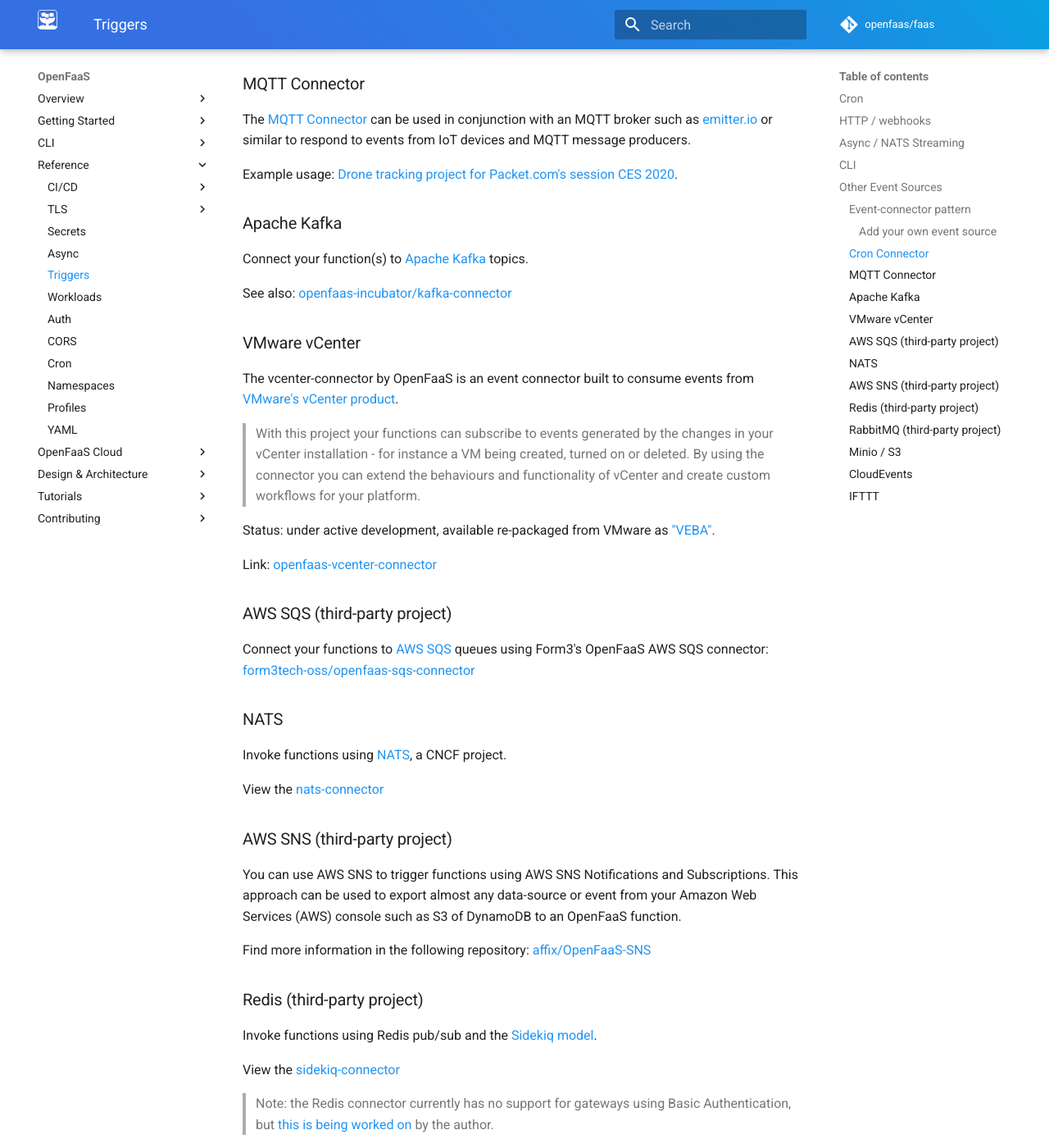
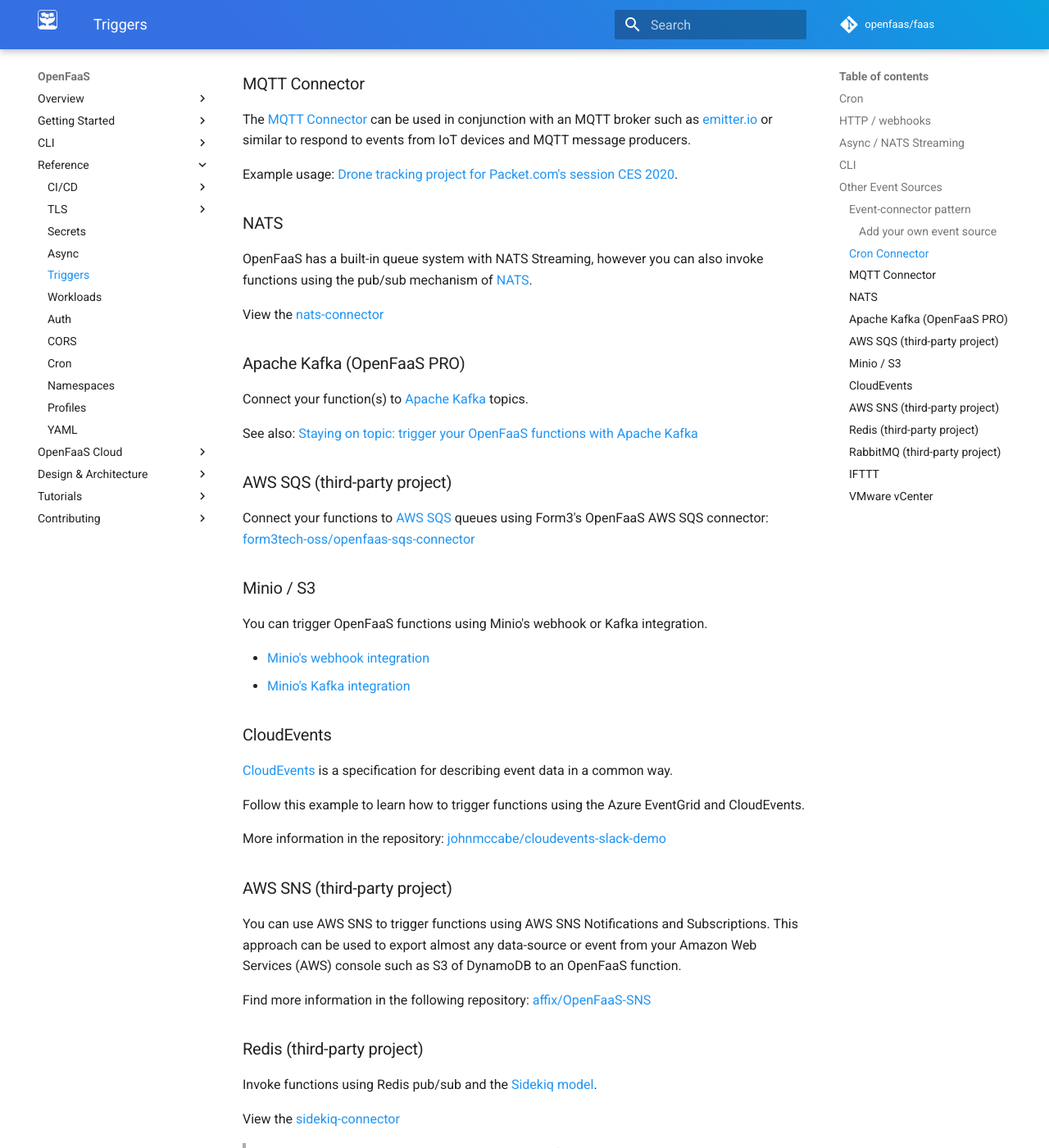
Before and after one commit to openfaas/docs, an MkDocs documentation site: the page built from docs/reference/triggers.md, in a window 1280 px wide and 1400 px high, scrolled down 2010 px. Shown: the whole window at 82% size. Built offline with MkDocs 1.6.1 and Material for MkDocs 9.7.7, drawn with Linux system fonts in a browser that asks for light colours; comment, search, counter and statistics services are not loaded; some of the changed text lies outside the part shown.

Commit message:
Update OpenFaaS PRO documentation
Signed-off-by: Alex Ellis (OpenFaaS Ltd) <alexellis2@gmail.com>

```diff
--- a/docs/contributing/code-repositories.md
+++ b/docs/contributing/code-repositories.md
@@ -31,13 +31,10 @@ Some people have wrongly assumed that the "incubator" organisation means that th
 
 | Repository        | Headline                         |
 |:------------------|:---------------------------------|
-| [of-watchdog](https://github.com/openfaas-incubator/of-watchdog)              | The OpenFaaS watchdog re-written with mode-abstractions for both STDIO & HTTP |
-| [faas-idler](https://github.com/openfaas-incubator/faas-idler)         | Scale OpenFaaS functions to zero replicas after specified period of inactivity   |
-| [openfaas-operator](https://github.com/openfaas-incubator/openfaas-operator)         | The OpenFaaS CRD Operator for Kubernetes   |
-| [kafka-connector](https://github.com/openfaas-incubator/kafka-connector)         | The Kafka connector connects OpenFaaS functions to Kafka topics   |
-| [ofc-bootstrap](https://github.com/openfaas-incubator/ofc-bootstrap) | "one-click" CLI to install OpenFaaS Cloud on Kubernetes |
-| [ingress-operator](https://github.com/openfaas-incubator/ingress-operator/) | Provides `FunctionIngress` CRD for Custom Domains on Kubernetes |
-| [connector-sdk](https://github.com/openfaas-incubator/connector-sdk)         | Build your own event connectors for OpenFaaS |
+| [of-watchdog](https://github.com/openfaas/of-watchdog)              | The OpenFaaS watchdog re-written with mode-abstractions for both STDIO & HTTP |
+| [ofc-bootstrap](https://github.com/openfaas/ofc-bootstrap) | "one-click" CLI to install OpenFaaS Cloud on Kubernetes |
+| [ingress-operator](https://github.com/openfaas/ingress-operator/) | Provides `FunctionIngress` CRD for Custom Domains on Kubernetes |
+| [connector-sdk](https://github.com/openfaas/connector-sdk)         | Build your own event connectors for OpenFaaS |
 | [vcenter-connector](https://github.com/openfaas-incubator/vcenter-connector) | Trigger OpenFaaS Functions from events in VMware vCenter |
 | [faas-federation](https://github.com/openfaas-incubator/faas-federation) | Federate two OpenFaaS installations into one API |
 | [faas-memory](https://github.com/openfaas-incubator/faas-memory) | An OpenFaaS Provider example using memory for state. |
@@ -46,17 +43,15 @@ Some people have wrongly assumed that the "incubator" organisation means that th
 
 | Repository        | Headline                         |
 |:------------------|:---------------------------------|
-| [workshop-vscode](https://github.com/openfaas-incubator/workshop-vscode) | Run a Kubernetes workshop with VSCode in the browser |
-| [openfaas-linkerd2](https://github.com/openfaas-incubator/openfaas-linkerd2) | Lightweight Serverless on Kubernetes with mTLS and traffic-splitting with Linkerd2 |
+| [workshop-vscode](https://github.com/openfaas/workshop-vscode) | Run a Kubernetes workshop with VSCode in the browser |
+| [openfaas-linkerd2](https://github.com/openfaas/openfaas-linkerd2) | Lightweight Serverless on Kubernetes with mTLS and traffic-splitting with Linkerd2 |
 | [openfaas-function-auth](https://github.com/openfaas-incubator/openfaas-function-auth) | Examples of authentication in OpenFaaS Serverless functions. |
 
 ### Templates
 
 | Repository        | Headline                         |
 |:------------------|:---------------------------------|
-| [node10-express-template](https://github.com/openfaas-incubator/node10-express-template) | Node.js 10 Express template providing additional context and control over the HTTP response from your function |
-| [node10-express-service](https://github.com/openfaas-incubator/node10-express-service) | Template with Node.js and Express.js exposed fully |
-| [node8-express-template](https://github.com/openfaas-incubator/node8-express-template) | Node.js 8 template for OpenFaaS with HTTP via Express.js |
+| [templates](https://github.com/openfaas/templates)         | Official templates for OpenFaaS CLI used to scaffold a new function |
 | [golang-http-template](https://github.com/openfaas-incubator/golang-http-template) | Golang template providing additional control over the HTTP request and response.|
 | [powershell-http](https://github.com/openfaas-incubator/powershell-http-template) | PowerShell HTTP template |
 | [ruby-http](https://github.com/openfaas-incubator/ruby-http) | A Ruby HTTP template for OpenFaaS |
--- a/docs/reference/triggers.md
+++ b/docs/reference/triggers.md
@@ -50,43 +50,48 @@ The OpenFaaS connector-pattern allows you to create a broker or separate microse
 
 #### Add your own event source
 
-If you'd like to add an event source which is not listed below you can fork the OpenFaaS event [connector SDK](https://github.com/openfaas-incubator/connector-sdk) which is written in Go and use this to connect your pub/sub topics or message queues to functions in OpenFaaS.
+If you'd like to add an event source which is not listed below you can fork the OpenFaaS event [connector SDK](https://github.com/openfaas/connector-sdk) which is written in Go and use this to connect your pub/sub topics or message queues to functions in OpenFaaS.
 
 ### Cron Connector
 
-The [cron-connector](https://github.com/openfaas-incubator/cron-connector) is an OpenFaaS event-connector which can be used to trigger functions on a timed-basis. It works with all OpenFaaS providers.
+The [cron-connector](https://github.com/openfaas/cron-connector) is an OpenFaaS event-connector which can be used to trigger functions on a timed-basis. It works with all OpenFaaS providers.
 
 ### MQTT Connector
 
-The [MQTT Connector](https://github.com/openfaas-incubator/mqtt-connector) can be used in conjunction with an MQTT broker such as [emitter.io](https://emitter.io) or similar to respond to events from IoT devices and MQTT message producers.
+The [MQTT Connector](https://github.com/openfaas/mqtt-connector) can be used in conjunction with an MQTT broker such as [emitter.io](https://emitter.io) or similar to respond to events from IoT devices and MQTT message producers.
 
 Example usage: [Drone tracking project for Packet.com's session CES 2020](https://github.com/packet-labs/iot).
 
-### Apache Kafka
+### NATS
+
+OpenFaaS has a built-in queue system with NATS Streaming, however you can also invoke functions using the pub/sub mechanism of [NATS](https://nats.io).
+
+View the [nats-connector](https://github.com/openfaas/nats-connector)
+
+### Apache Kafka (OpenFaaS PRO)
 
 Connect your function(s) to [Apache Kafka](https://kafka.apache.org) topics.
 
-See also: [openfaas-incubator/kafka-connector](https://github.com/openfaas-incubator/kafka-connector)
-
-### VMware vCenter
-
-The vcenter-connector by OpenFaaS is an event connector built to consume events from [VMware's vCenter product](https://en.wikipedia.org/wiki/VCenter).
-
-> With this project your functions can subscribe to events generated by the changes in your vCenter installation - for instance a VM being created, turned on or deleted. By using the connector you can extend the behaviours and functionality of vCenter and create custom workflows for your platform.
-
-Status: under active development, available re-packaged from VMware as ["VEBA"](https://github.com/vmware-samples/vcenter-event-broker-appliance).
-
-Link: [openfaas-vcenter-connector](https://github.com/openfaas-incubator/openfaas-vcenter-connector)
+See also: [Staying on topic: trigger your OpenFaaS functions with Apache Kafka](https://www.openfaas.com/blog/kafka-connector/)
 
 ### AWS SQS (third-party project)
 
 Connect your functions to [AWS SQS](https://aws.amazon.com/sqs/) queues using Form3's OpenFaaS AWS SQS connector: [form3tech-oss/openfaas-sqs-connector](https://github.com/form3tech-oss/openfaas-sqs-connector)
 
-### NATS
+### Minio / S3
 
-Invoke functions using [NATS](https://nats.io), a CNCF project.
+You can trigger OpenFaaS functions using Minio's webhook or Kafka integration.
 
-View the [nats-connector](https://github.com/openfaas-incubator/nats-connector)
+* [Minio's webhook integration](https://blog.minio.io/introducing-webhooks-for-minio-e2c3ad26deb2)
+* [Minio's Kafka integration](https://docs.minio.io/docs/minio-bucket-notification-guide.html#apache-kafka)
+
+### CloudEvents
+
+[CloudEvents](https://cloudevents.io/) is a specification for describing event data in a common way.
+
+Follow this example to learn how to trigger functions using the Azure EventGrid and CloudEvents.
+
+More information in the repository: [johnmccabe/cloudevents-slack-demo](https://github.com/johnmccabe/cloudevents-slack-demo)
 
 ### AWS SNS (third-party project)
 
@@ -108,21 +113,6 @@ Invoke functions from RabbitMQ topics
 
 More information in the repository: [Templum/rabbitmq-connector](https://github.com/Templum/rabbitmq-connector)
 
-### Minio / S3
-
-You can trigger OpenFaaS functions using Minio's webhook or Kafka integration.
-
-* [Minio's webhook integration](https://blog.minio.io/introducing-webhooks-for-minio-e2c3ad26deb2)
-* [Minio's Kafka integration](https://docs.minio.io/docs/minio-bucket-notification-guide.html#apache-kafka)
-
-### CloudEvents
-
-[CloudEvents](https://cloudevents.io/) is a specification for describing event data in a common way.
-
-Follow this example to learn how to trigger functions using the Azure EventGrid and CloudEvents.
-
-More information in the repository: [johnmccabe/cloudevents-slack-demo](https://github.com/johnmccabe/cloudevents-slack-demo)
-
 ### IFTTT
 
 You can trigger OpenFaaS functions using webhooks sent via the (if this, then that) service.
@@ -132,3 +122,14 @@ An example may be triggering a function which forwards Tweets about your brand o
 See an example of a function built to forward Tweets from IFTTTT to Slack using Golang: [filter-tweets](https://github.com/openfaas-incubator/social-functions/blob/master/filter-tweets/handler.go).
 
 Visit [ifttt.com](https://ifttt.com) to learn more.
+
+
+### VMware vCenter
+
+The vcenter-connector by OpenFaaS is an event connector built to consume events from [VMware's vCenter product](https://en.wikipedia.org/wiki/VCenter).
+
+> With this project your functions can subscribe to events generated by the changes in your vCenter installation - for instance a VM being created, turned on or deleted. By using the connector you can extend the behaviours and functionality of vCenter and create custom workflows for your platform.
+
+Status: under active development, available re-packaged from VMware as ["VEBA"](https://github.com/vmware-samples/vcenter-event-broker-appliance).
+
+Link: [openfaas-vcenter-connector](https://github.com/openfaas-incubator/openfaas-vcenter-connector)
```
Also changed, not shown: docs/architecture/autoscaling.md (+2 -2 lines), docs/architecture/gateway.md (+1 -1 lines).
